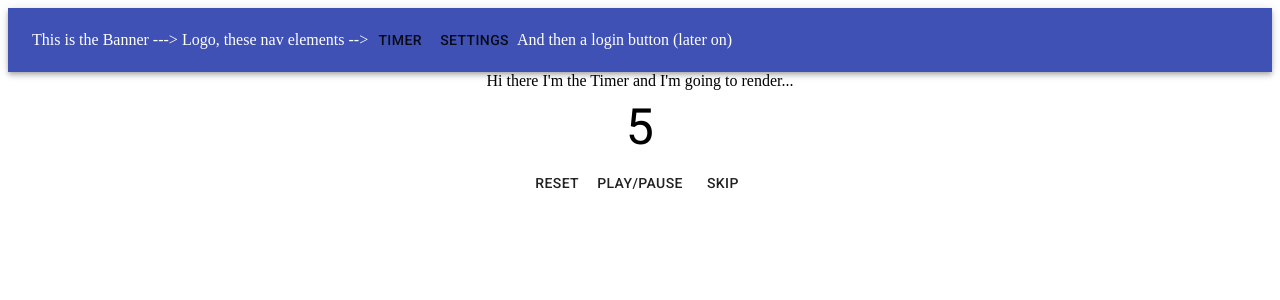
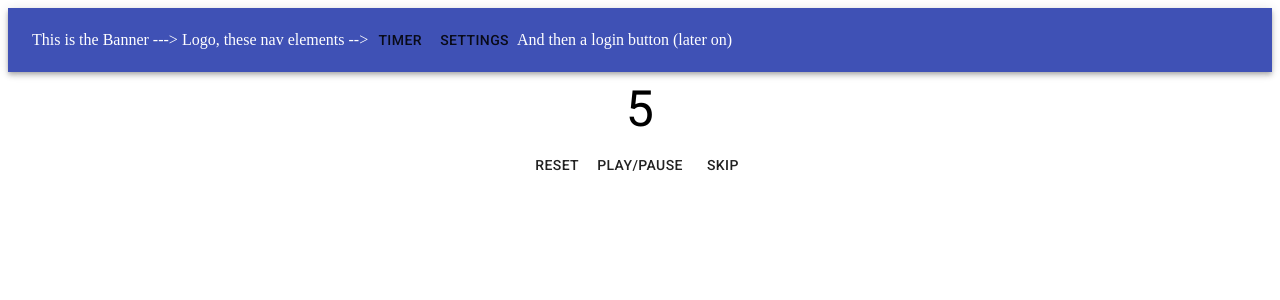
Before and after one commit to ARTurnerGit/pomodoro, a React (Create React App) app: page /timer in a window 1280 px wide. Shown: the top 300 px of the page. Built offline with nearby package versions, Linux system fonts and the light colour scheme.

Commit message:
removed initial setup messages from settings and timer

```diff
--- a/src/components/Settings.jsx
+++ b/src/components/Settings.jsx
@@ -6,7 +6,6 @@ import { Container } from "@material-ui/core";
 const Settings = () => {
   return (
     <Container>
-      Hi there I'm the Settings and I'm going to render...
       <WorkSettings />
       <BreakSettings />
     </Container>
--- a/src/components/Timer.jsx
+++ b/src/components/Timer.jsx
@@ -6,7 +6,6 @@ import { Container } from "@material-ui/core";
 const Timer = () => {
   return (
     <Container>
-      Hi there I'm the Timer and I'm going to render...
       <TimerDisplay />
       <TimerControl />
     </Container>
```
